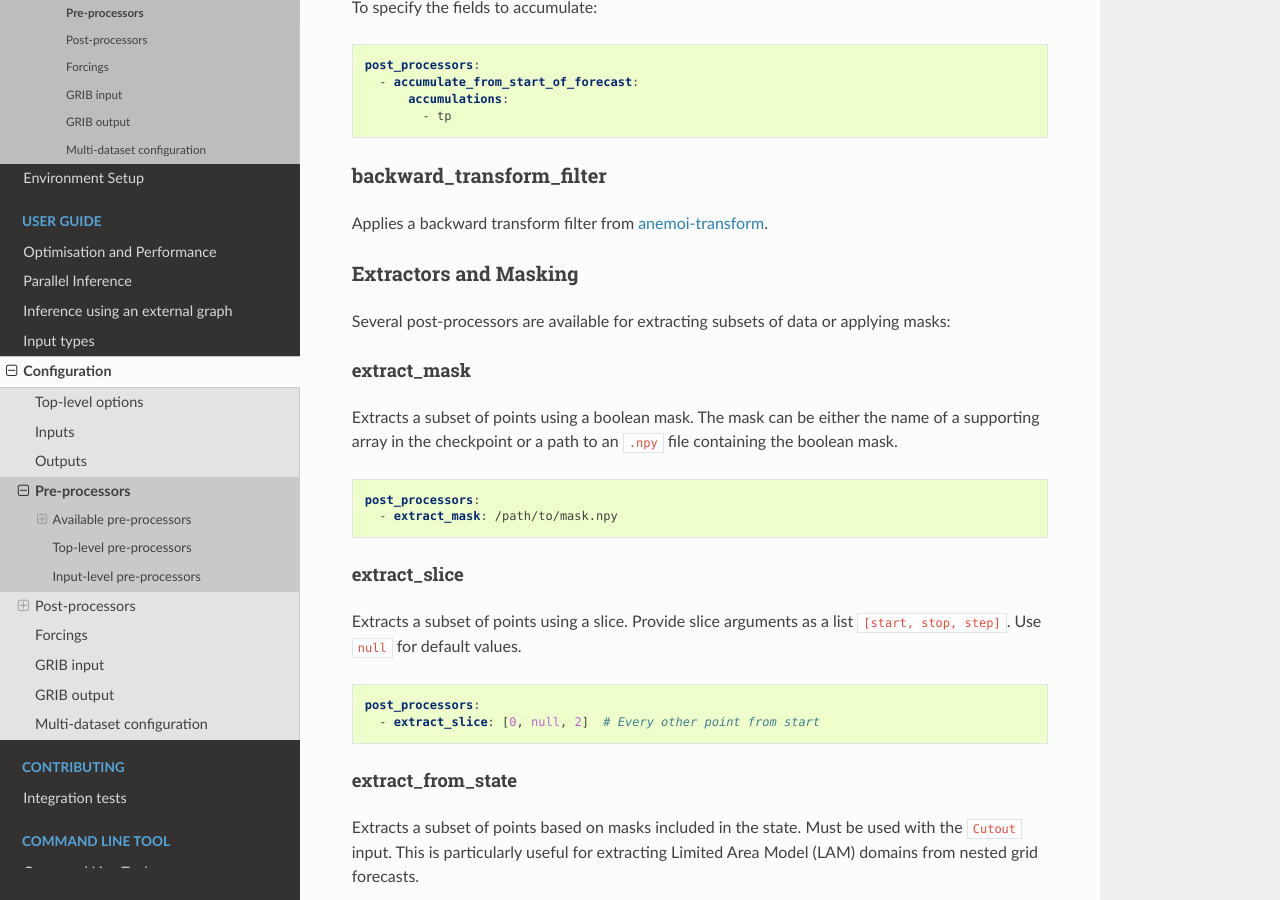
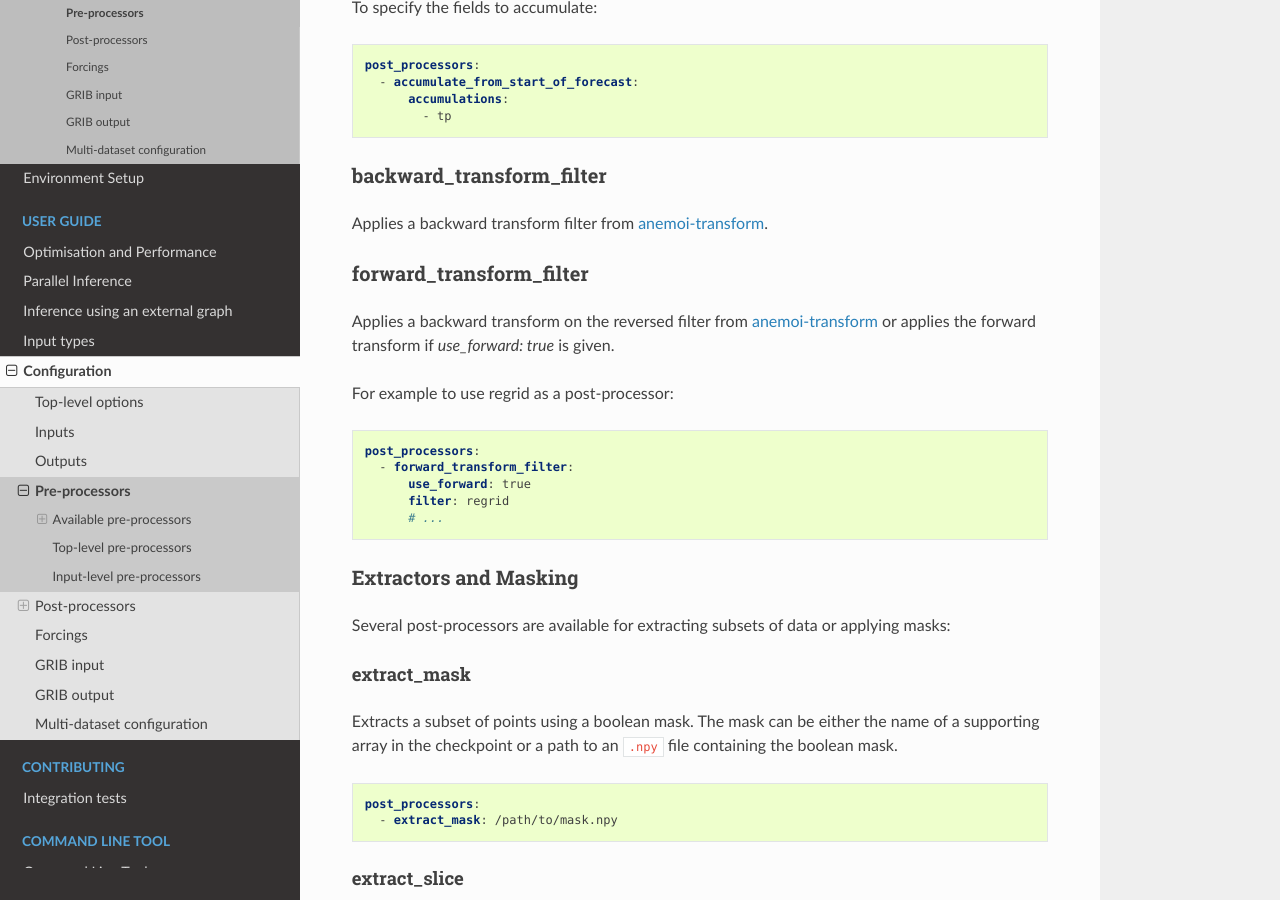
Before and after one commit to ecmwf/anemoi-inference, a Sphinx documentation site: the page built from docs/inference/configs/processors.rst, in a window 1280 px wide and 900 px high, scrolled down 1991 px. Built offline with Sphinx 7.4.7 and the Read the Docs theme 3.1.0, drawn with Linux system fonts in a browser that asks for light colours; pages that are not in the unit, such as notebooks, are missing from menus; the version number could not be read and is left out.

Commit message:
add docs

```diff
--- a/docs/inference/configs/processors.rst
+++ b/docs/inference/configs/processors.rst
@@ -122,6 +122,23 @@ backward_transform_filter
 Applies a backward transform filter from `anemoi-transform
 <https://anemoi.readthedocs.io/projects/transform/en/latest/_api/transform.filters.html>`_.
 
+forward_transform_filter
+=========================
+
+Applies a backward transform on the reversed filter from `anemoi-transform
+<https://anemoi.readthedocs.io/projects/transform/en/latest/_api/transform.filters.html>`_
+or applies the forward transform if `use_forward: true` is given.
+
+For example to use regrid as a post-processor:
+
+.. code:: yaml
+
+   post_processors:
+     - forward_transform_filter:
+         use_forward: true
+         filter: regrid
+         # ...
+
 Extractors and Masking
 ======================
 
```
